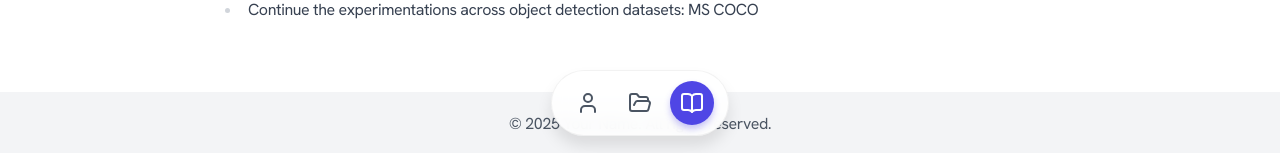
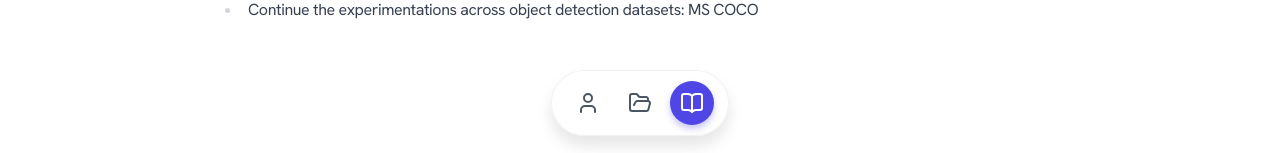
Before and after one commit to omertafveez-2001/omertafveez-2001.github.io, a Jekyll site: the page built from blogs/decoupled_gradient_kd/dkd.md, in a window 1280 px wide and 900 px high, scrolled down 3095 px. Shown: the part 744-897 px from the top of the window. Built offline with Jekyll 4.4.1, drawn with Linux system fonts in a browser that asks for light colours; nearby versions of some CDN libraries.

Commit message:
editing posts template

```diff
--- a/_layouts/post.html
+++ b/_layouts/post.html
@@ -44,11 +44,9 @@
     </article>
   </main>
 
-  <footer class="bg-gray-100 py-6">
-    <div class="max-w-4xl mx-auto px-6 text-center text-gray-600">
-      &copy; {{ site.time | date: "%Y" }} Your Name. All rights reserved.
-    </div>
-  </footer>
+  <!--Empty Footer-->
+  <!--Same color as the body-->
+  <footer class="bg-[#fff] py-6"></footer>
 
   <script>
     lucide.createIcons();
```
